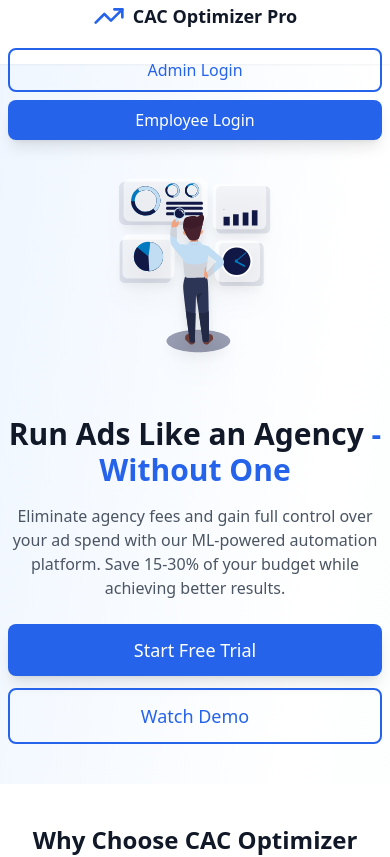
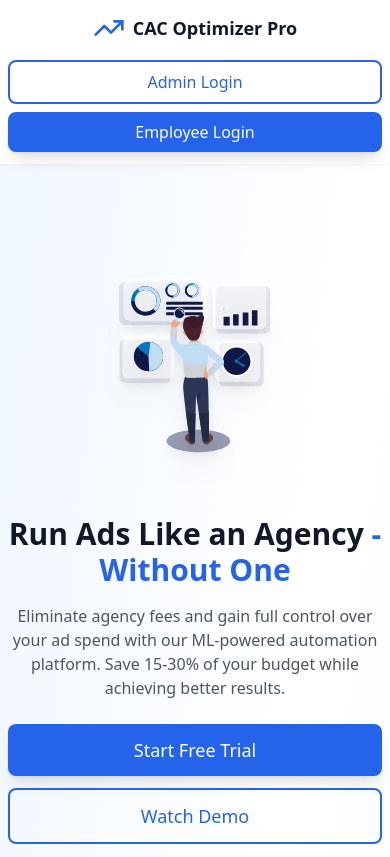
Before and after one commit to aksghgf/CAC_Project, a React (Vite) app in the folder frontend/: page / in a window 390 px wide. Shown: the top 857 px of the page. Built offline with nearby package versions, Linux system fonts and the light colour scheme; no server answers.

Commit message:
Increase Landing Page header height so login buttons are always inside white background on mobile

```diff
--- a/frontend/src/pages/LandingPage.jsx
+++ b/frontend/src/pages/LandingPage.jsx
@@ -13,7 +13,7 @@ export const LandingPage = () => {
       {/* Header */}
       <header className="sticky top-0 z-30 bg-white shadow-sm">
         <div className="max-w-7xl mx-auto px-2 sm:px-4 lg:px-8">
-          <div className="flex flex-col sm:flex-row justify-between items-center h-16 gap-2 sm:gap-0">
+          <div className="flex flex-col sm:flex-row justify-between items-center min-h-[5.5rem] py-3 gap-2 sm:gap-0">
             <div className="flex items-center mb-2 sm:mb-0">
               <TrendingUp className="h-8 w-8 text-blue-600 mr-2" />
               <span className="text-lg sm:text-xl font-bold text-gray-900">CAC Optimizer Pro</span>
```
